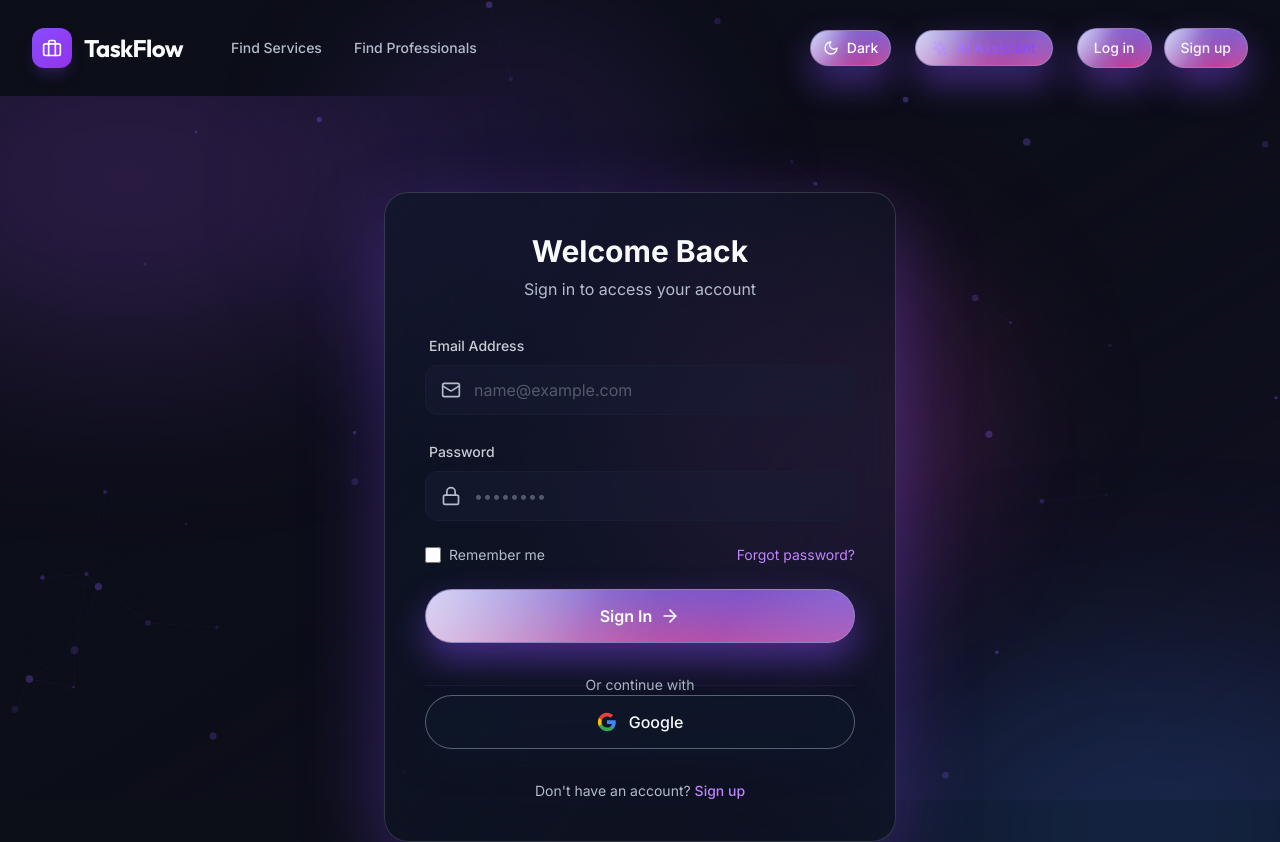
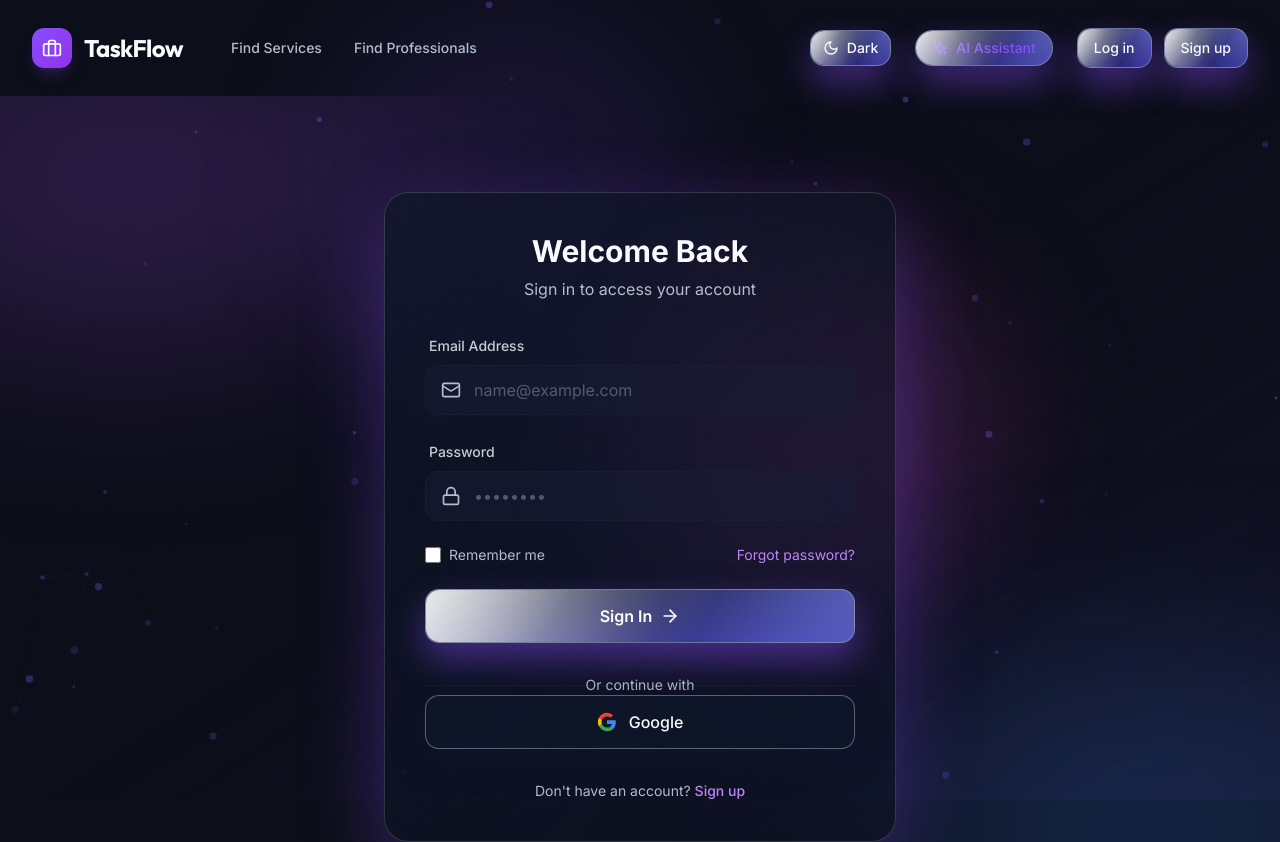
Before and after one commit to xxldartlxx/webstore_poc, a React (Vite) app: page /login in a window 1280 px wide. Shown: the top 842 px of the page. Built offline with nearby package versions, Linux system fonts and the light colour scheme.

Commit message:
Refine glass buttons with liquid look and small radius

```diff
--- a/src/components/layout/Navbar.tsx
+++ b/src/components/layout/Navbar.tsx
@@ -148,7 +148,7 @@ export function Navbar({ onOpenAIChat }: NavbarProps) {
                                         initial={{ opacity: 0, y: 10, scale: 0.95 }}
                                         animate={{ opacity: 1, y: 0, scale: 1 }}
                                         exit={{ opacity: 0, y: 10, scale: 0.95 }}
-                                        className="absolute right-0 top-full mt-3 w-64 glass-card rounded-2xl p-2 z-50 origin-top-right"
+                                        className="absolute right-0 top-full mt-3 w-64 max-w-[calc(100vw-1.5rem)] glass-card rounded-2xl p-2 z-50 origin-top-right"
                                     >
                                         <div className="px-4 py-3">
                                             <p className="text-sm font-semibold text-foreground">{user.name}</p>
--- a/src/components/ui/button.tsx
+++ b/src/components/ui/button.tsx
@@ -4,7 +4,7 @@ import { cva, type VariantProps } from "class-variance-authority"
 import { cn } from "@/lib/utils"
 
 const buttonVariants = cva(
-    "inline-flex items-center justify-center whitespace-nowrap rounded-full text-sm font-medium ring-offset-background transition-all duration-300 focus-visible:outline-none focus-visible:ring-2 focus-visible:ring-ring focus-visible:ring-offset-2 disabled:pointer-events-none disabled:opacity-50 material-button raised tactile focus-glow",
+    "inline-flex items-center justify-center whitespace-nowrap rounded-md text-sm font-medium ring-offset-background transition-all duration-300 focus-visible:outline-none focus-visible:ring-2 focus-visible:ring-ring focus-visible:ring-offset-2 disabled:pointer-events-none disabled:opacity-50 material-button raised tactile focus-glow",
     {
         variants: {
             variant: {
--- a/src/features/auth/components/AuthActions.tsx
+++ b/src/features/auth/components/AuthActions.tsx
@@ -11,7 +11,7 @@ export function PrimaryButton({ loading, className, children, ...props }: Primar
         <button
             className={cn(
                 "w-full material-button raised tactile focus-glow",
-                "text-white font-semibold py-3.5 px-5 rounded-full transition-all transform hover:scale-[1.02] active:scale-[0.98]",
+                "text-white font-semibold py-3.5 px-5 rounded-md transition-all transform hover:scale-[1.02] active:scale-[0.98]",
                 "flex items-center justify-center space-x-2 disabled:opacity-70 disabled:cursor-not-allowed",
                 className
             )}
@@ -33,7 +33,7 @@ export function SecondaryButton({ icon, children, className, loading, ...props }
         <button
             className={cn(
                 "w-full chip-glass text-foreground font-medium py-3.5 px-5",
-                "rounded-full transition-all flex items-center justify-center space-x-3 group disabled:opacity-70 disabled:cursor-not-allowed",
+                "rounded-md transition-all flex items-center justify-center space-x-3 group disabled:opacity-70 disabled:cursor-not-allowed",
                 className
             )}
             disabled={loading || props.disabled}
--- a/src/features/landing/components/HeroSection.tsx
+++ b/src/features/landing/components/HeroSection.tsx
@@ -44,7 +44,7 @@ export function HeroSection({ onPrimaryClick, onSecondaryClick, actions }: HeroS
             >
                 <Button
                     size="lg"
-                    className="text-lg h-14 px-8 rounded-full shadow-lg shadow-primary/25 hover:shadow-primary/40 hover:scale-105 transition-all duration-300"
+                    className="text-lg h-14 px-8 shadow-lg shadow-primary/25 hover:shadow-primary/40 hover:scale-105 transition-all duration-300"
                     onClick={onPrimaryClick}
                 >
                     Start Your Journey
@@ -53,7 +53,7 @@ export function HeroSection({ onPrimaryClick, onSecondaryClick, actions }: HeroS
                 <Button
                     variant="outline"
                     size="lg"
-                    className="text-lg h-14 px-8 rounded-full bg-white/10 border-white/20 hover:bg-white/20 hover:border-white/40 backdrop-blur-sm transition-all duration-300"
+                    className="text-lg h-14 px-8 bg-white/10 border-white/20 hover:bg-white/20 hover:border-white/40 backdrop-blur-sm transition-all duration-300"
                     onClick={onSecondaryClick}
                 >
                     Find Professionals
--- a/src/index.css
+++ b/src/index.css
@@ -254,15 +254,18 @@
 
     .material-button {
         position: relative;
-        border-radius: 9999px;
         background:
-            radial-gradient(circle at 0% 0%, rgba(255, 255, 255, 0.32), transparent 55%),
-            radial-gradient(circle at 100% 0%, rgba(129, 140, 248, 0.5), transparent 55%),
-            linear-gradient(to bottom right, rgba(79, 70, 229, 0.9), rgba(236, 72, 153, 0.9));
+            radial-gradient(circle at 0% 0%, rgba(255, 255, 255, 0.4), transparent 55%),
+            radial-gradient(circle at 100% 0%, rgba(129, 140, 248, 0.55), transparent 55%),
+            linear-gradient(to bottom right, rgba(15, 23, 42, 0.75), rgba(79, 70, 229, 0.6));
+        background-color: rgba(15, 23, 42, 0.55);
         backdrop-filter: blur(22px);
         -webkit-backdrop-filter: blur(22px);
-        border: 1px solid rgba(148, 163, 184, 0.55);
-        box-shadow: 0 18px 45px rgba(15, 23, 42, 0.75);
+        border: 1px solid rgba(148, 163, 184, 0.6);
+        box-shadow:
+            0 0 0 1px rgba(15, 23, 42, 0.7),
+            0 18px 45px rgba(15, 23, 42, 0.8);
+        overflow: hidden;
     }
 
     .material-button::before {
@@ -272,21 +275,30 @@
         border-radius: inherit;
         background: linear-gradient(
             120deg,
-            rgba(255, 255, 255, 0.85),
-            rgba(255, 255, 255, 0.2) 40%,
-            transparent 70%
+            rgba(255, 255, 255, 0.95),
+            rgba(255, 255, 255, 0.32) 32%,
+            transparent 65%
         );
-        opacity: 0.8;
+        opacity: 0.9;
         mix-blend-mode: screen;
         pointer-events: none;
+        transition: opacity 0.25s ease-out, transform 0.25s ease-out;
+    }
+
+    .material-button:hover::before {
+        opacity: 1;
+        transform: translate3d(2px, -2px, 0);
     }
 
     .light-theme .material-button {
         background:
-            radial-gradient(circle at 0% 0%, rgba(255, 255, 255, 0.95), transparent 55%),
+            radial-gradient(circle at 0% 0%, rgba(255, 255, 255, 0.98), transparent 55%),
             radial-gradient(circle at 100% 0%, rgba(191, 219, 254, 0.9), transparent 55%),
-            linear-gradient(to bottom right, rgba(79, 70, 229, 0.98), rgba(236, 72, 153, 0.96));
-        box-shadow: 0 20px 55px rgba(148, 163, 184, 0.85);
+            linear-gradient(to bottom right, rgba(255, 255, 255, 0.92), rgba(226, 232, 240, 0.9));
+        background-color: rgba(255, 255, 255, 0.9);
+        box-shadow:
+            0 0 0 1px rgba(148, 163, 184, 0.55),
+            0 20px 55px rgba(148, 163, 184, 0.85);
         border-color: rgba(148, 163, 184, 0.7);
     }
 
--- a/src/pages/ServiceListingPage.tsx
+++ b/src/pages/ServiceListingPage.tsx
@@ -66,7 +66,7 @@ export function ServiceListingPage() {
                     />
                 }
             >
-                <div className="mb-4 flex items-center justify-between gap-3 lg:hidden">
+                <div className="mb-4 flex flex-col gap-3 sm:flex-row sm:items-center sm:justify-between lg:hidden">
                     <div className="flex-1">
                         <p className="text-sm font-semibold text-foreground">
                             {filteredProviders.length} professionals
@@ -75,8 +75,8 @@ export function ServiceListingPage() {
                             Showing results for {selectedCategory}
                         </p>
                     </div>
-                    <div className="flex items-center gap-2">
-                        <select className="bg-card border border-border rounded-full text-xs py-2 px-3 focus:ring-2 focus:ring-primary/20 outline-none cursor-pointer hover:border-primary/50 transition-colors font-medium">
+                    <div className="flex w-full sm:w-auto items-center gap-2 flex-wrap sm:flex-nowrap">
+                        <select className="flex-1 sm:flex-none bg-card border border-border rounded-full text-xs py-2 px-3 focus:ring-2 focus:ring-primary/20 outline-none cursor-pointer hover:border-primary/50 transition-colors font-medium">
                             <option>Best Match</option>
                             <option>Top Rated</option>
                             <option>Price: Low to High</option>
@@ -86,13 +86,13 @@ export function ServiceListingPage() {
                         <Button
                             variant="outline"
                             size="sm"
-                            className="rounded-full px-3 py-2 flex items-center gap-2"
+                            className="flex-shrink-0 rounded-full px-3 py-2 flex items-center gap-2"
                             onClick={() => setIsFilterDialogOpen(true)}
                         >
                             <SlidersHorizontal className="h-4 w-4" />
                             <span className="text-xs font-medium">Filters</span>
                             {appliedFiltersCount > 0 && (
-                                <span className="rounded-full bg-primary/10 px-2 py-0.5 text-[10px] text-primary">
+                                <span className="hidden sm:inline-flex rounded-full bg-primary/10 px-2 py-0.5 text-[10px] text-primary">
                                     {appliedFiltersCount} applied
                                 </span>
                             )}
```
